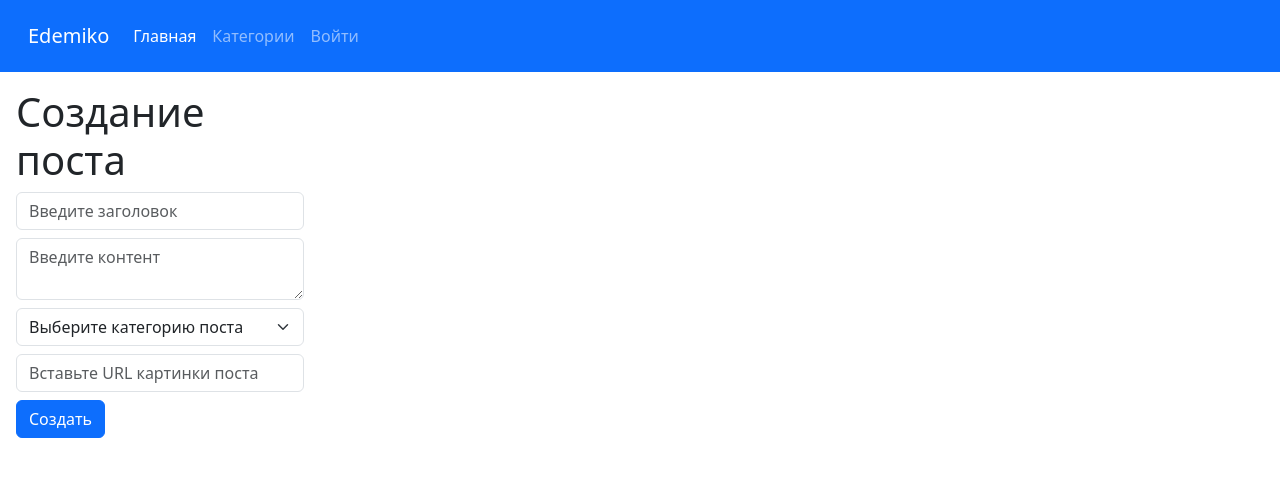
After one commit to ibragimoov/edemiko, a Flask app: template templates/create_post.html in a window 1280 px wide. The commit adds this page. Shown: the top 477 px of the page. Run offline with Flask 3, Linux system fonts and the light colour scheme; the template is opened without the code that fills it: most values are stand-ins (such as "Sample title", 1, 10 or a date in 2020).

Commit message:
добавили создание поста

```diff
--- /dev/null
+++ b/templates/create_post.html
@@ -0,0 +1,29 @@
+{% extends "base.html" %}
+
+{% block title %}Создание поста{% endblock %}
+
+{% block content %}
+    <div class="p-3 w-25">
+        <h1>Создание поста</h1>
+
+        {% if error %}
+            <p class="text-danger">{{ error }}</p>
+        {% endif %}
+
+        <form method="post" action="{{ url_for('create_post') }}">
+            <input placeholder="Введите заголовок" class="form-control mb-2" name="title" />
+            <textarea placeholder="Введите контент" class="form-control mb-2" name="content"></textarea>
+
+            <select class="form-select mb-2" name="category_id">
+                <option selected>Выберите категорию поста</option>
+                {% for category in categories %}
+                    <option value="{{ category.id }}">{{ category.title }}</option>
+                {% endfor %}
+            </select>
+
+            <input placeholder="Вставьте URL картинки поста" class="form-control mb-2" name="image_url" />
+
+            <button class="btn btn-primary" type="submit">Создать</button>
+        </form>
+    </div>
+{% endblock %}
--- a/templates/index.html
+++ b/templates/index.html
@@ -7,7 +7,11 @@
         <div class="mt-5 d-flex gap-2 align-items-center">
             <h1 class="">Последние посты!</h1>
             {% if current_user.is_authenticated %}
-                <button class="btn btn-primary h-25">Создать пост</button>
+                <button class="btn btn-primary h-25">
+                    <a href="/create-post" class="text-white">
+                        Создать пост
+                    </a>
+                </button>
             {% endif %}
         </div>
         <p class="mb-5">здесь вы можете прочитать актуальные посты</p>
```
Also changed, not shown: models.py (+11 -0 lines), routes.py (+22 -0 lines), instance/edemiko.db.
